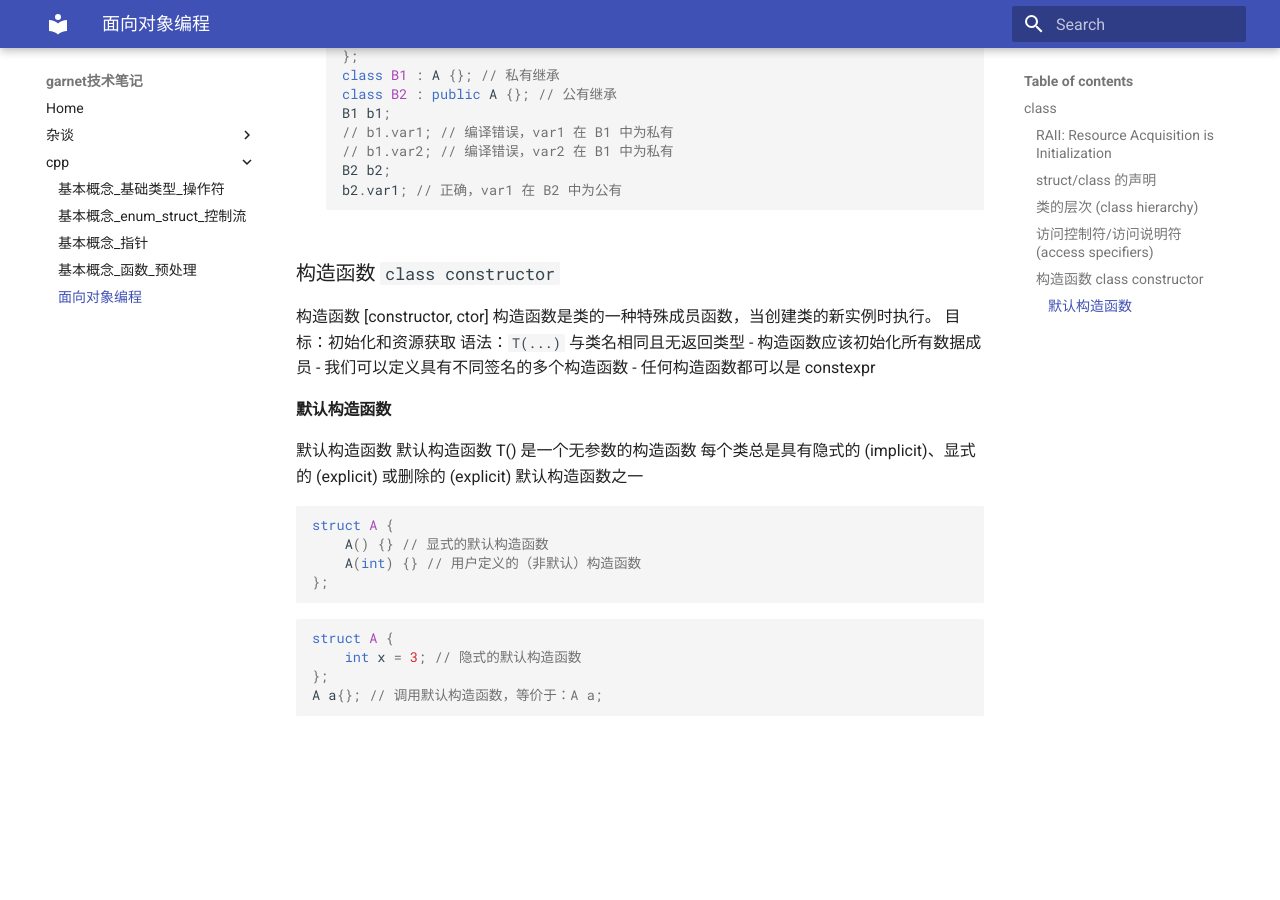
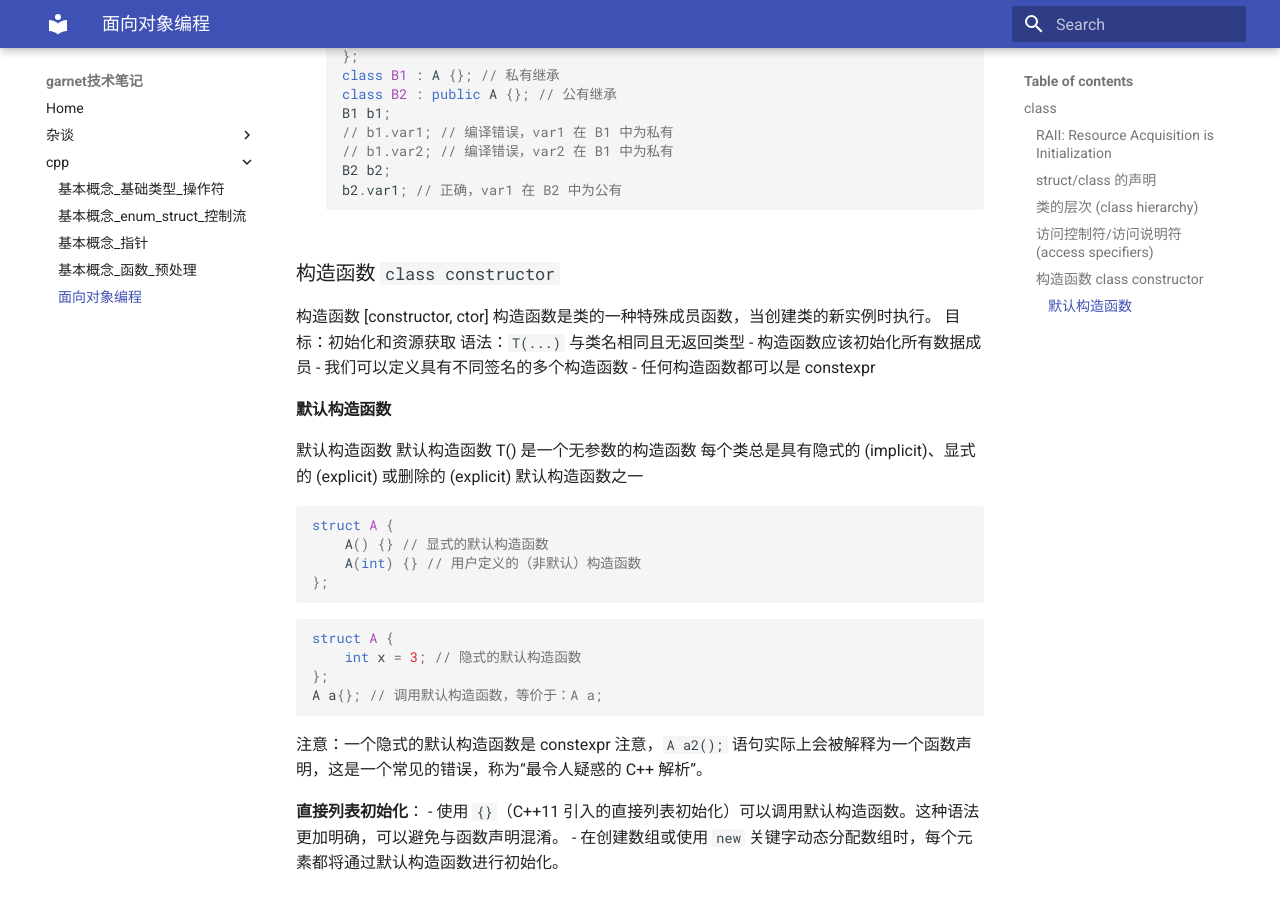
Before and after one commit to ymma98/technotes, an MkDocs documentation site: the page built from docs/cpp/OOP.md, in a window 1280 px wide and 900 px high, scrolled down 4427 px. Built offline with MkDocs 1.6.1 and Material for MkDocs 9.7.7, drawn with Linux system fonts in a browser that asks for light colours; formulas are drawn with MathJax 3; before the commit the page ends 5167 px from its top, so only the background shows below that.

Commit message:
docs/cpp/OOP.md updated from https://stackedit.cn/

````diff
--- a/docs/cpp/OOP.md
+++ b/docs/cpp/OOP.md
@@ -220,8 +220,13 @@ struct A {
 };
 A a{}; // 调用默认构造函数，等价于：A a;
 ```
+
+注意：一个隐式的默认构造函数是 constexpr
+注意，`A a2();` 语句实际上会被解释为一个函数声明，这是一个常见的错误，称为“最令人疑惑的 C++ 解析”。
+
+**直接列表初始化**： - 使用 `{}`（C++11 引入的直接列表初始化）可以调用默认构造函数。这种语法更加明确，可以避免与函数声明混淆。 - 在创建数组或使用 `new` 关键字动态分配数组时，每个元素都将通过默认构造函数进行初始化。
 <!--stackedit_data:
-eyJoaXN0b3J5IjpbMTg5NjU5NjQ5NCw2NTA4NzI0MzAsMzA4Mz
+eyJoaXN0b3J5IjpbMTU2MDMzNDYyNCw2NTA4NzI0MzAsMzA4Mz
 I2ODkwLC05OTY2MTI3NjEsMTE0ODg0MjY0NiwyMjU5ODA0NzUs
 LTY0MTE2ODM5LDk3NjQ0MTMxNl19
 -->
````
